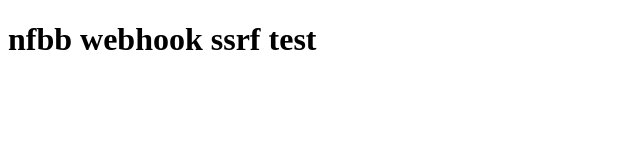
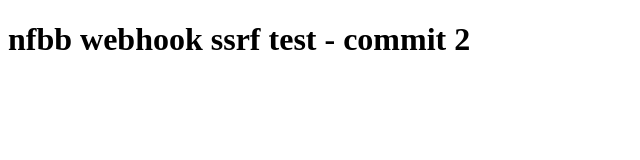
Before and after one commit to alex63r7/nfbb-webhook-ssrf-test, a plain HTML site: page index.html in a window 1280 px wide. Shown: the whole page, without its empty margins (0-640 px from the left). Drawn offline with Linux system fonts and the light colour scheme.

Commit message:
trigger real CI deploy for webhook SSRF test

```diff
--- a/index.html
+++ b/index.html
@@ -1 +1 @@
-<!DOCTYPE html><html><head><title>bb test</title></head><body><h1>nfbb webhook ssrf test</h1></body></html>
+<!DOCTYPE html><html><head><title>bb test v2</title></head><body><h1>nfbb webhook ssrf test - commit 2</h1></body></html>
```
